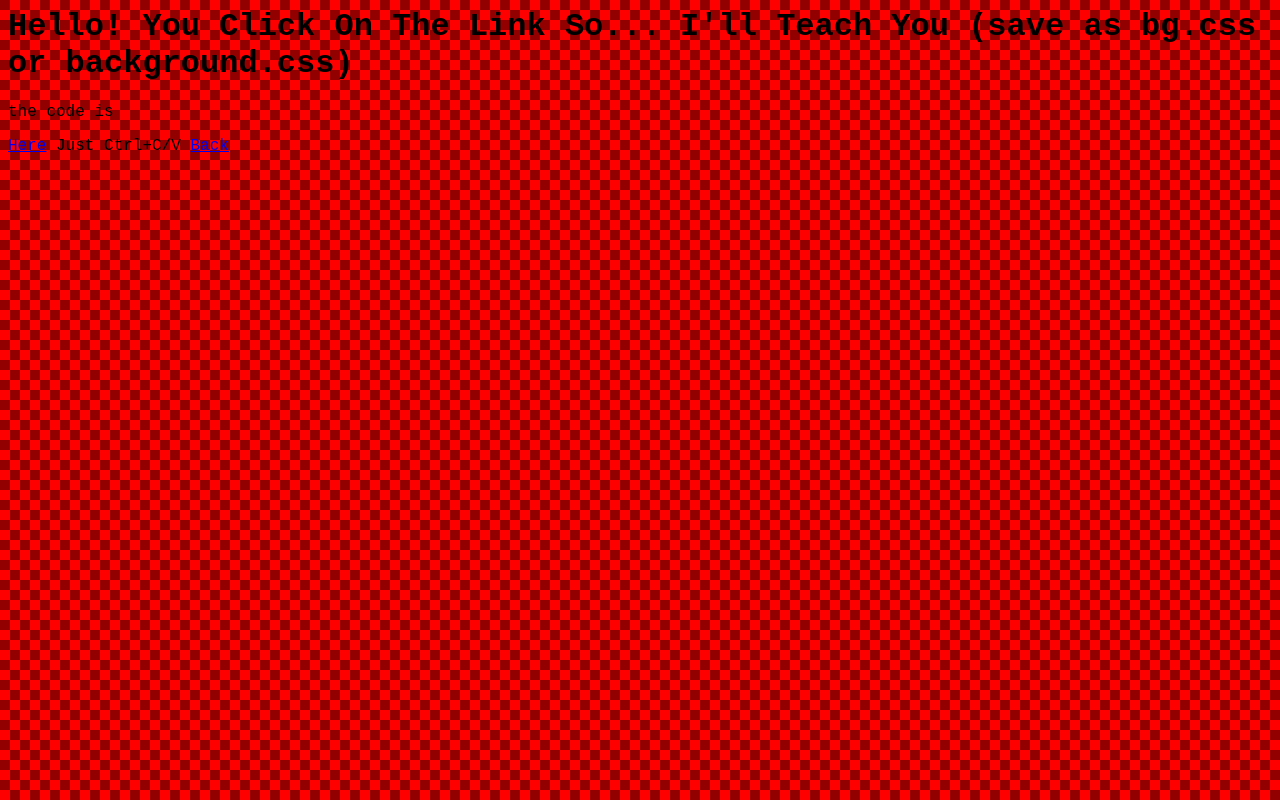
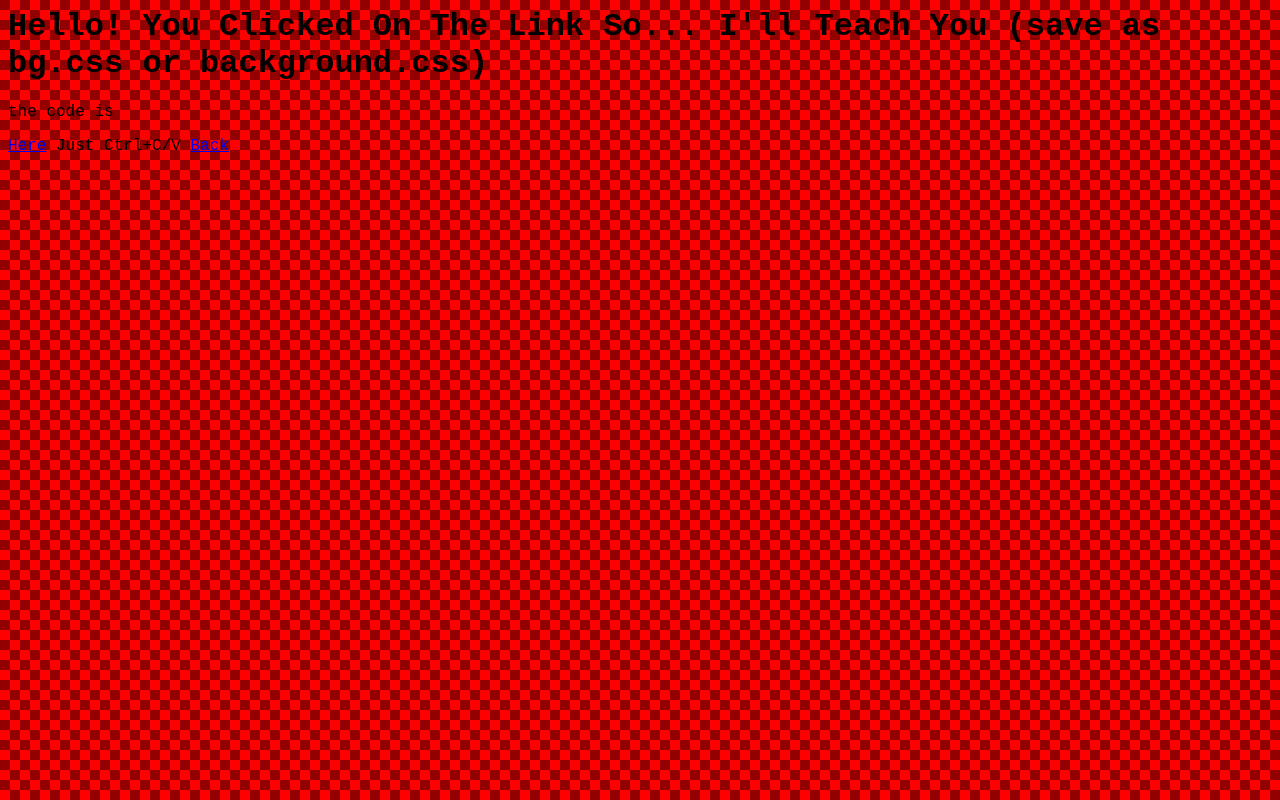
Before and after one commit to Redgreen64/redgreen64.github.io, a plain HTML site: page bg.html in a window 1280 px wide. Drawn offline with Linux system fonts and the light colour scheme.

Commit message:
Update Grammer

```diff
--- a/bg.html
+++ b/bg.html
@@ -9,7 +9,7 @@ body {
   <link rel="stylesheet" href="background.css">
   <title>Redgreen's Website</title>
 </head>
-<h1><b>Hello! You Click On The Link So... I'll Teach You (save as bg.css or background.css)</b></h1>
+<h1><b>Hello! You Clicked On The Link So... I'll Teach You (save as bg.css or background.css)</b></h1>
 <p>the code is</p>
 <a href="background.css">Here</a>
 <a>Just Ctrl+C/V</a>
```
